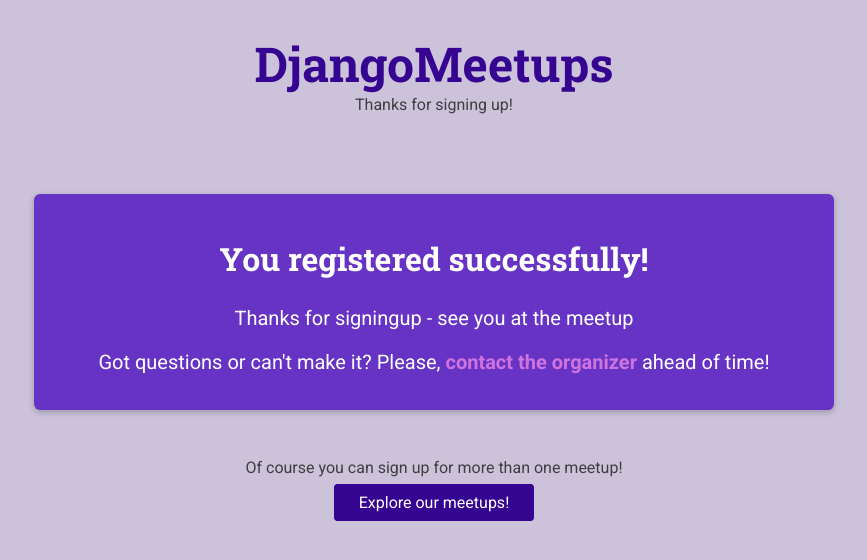
After one commit to fabiosoaresf/Deep-Learning-Specialization-1-Neural-Networks-and-Deep-Learning, a Django app: template django_course_site/meetups/templates/meetups/registration-success.html in a window 1280 px wide. The commit adds this page. Shown: the top 560 px of the page, without its empty margins (206-1073 px from the left). Run offline with Django 4.2, Linux system fonts and the light colour scheme; the template is opened without the code that fills it, so the values that code supplies are empty.

Commit message:
adding images

```diff
--- /dev/null
+++ b/django_course_site/meetups/forms.py
@@ -0,0 +1,5 @@
+from django import forms
+
+
+class RegistrationForm(forms.Form):  # Django is inferring this form from class 'Participant'
+    email = forms.EmailField(label='Your email')
--- /dev/null
+++ b/django_course_site/meetups/static/meetups/styles/registration-confirmation.css
@@ -0,0 +1,37 @@
+main {
+  text-align: center;
+}
+
+#confirmation {
+  max-width: 50rem;
+  margin: 3rem auto;
+  box-shadow: 0 2px 6px rgba(0, 0, 0, 0.25);
+  padding: 1rem;
+  background-color: #6633c4;
+  border-radius: 6px;
+  color: white
+}
+
+#confirmation h2 {
+  color: inherit;
+  font-size: 2rem;
+}
+
+#confirmation p {
+  font-size: 1.25rem;
+}
+
+#confirmation p a {
+  color: #cf74df;
+  text-decoration: none;
+  font-weight: bold;
+}
+
+#continue p {
+  margin: 2rem 0;
+}
+
+#continue .btn {
+  font-size: 1.5rem;
+  padding: 1rem 2rem;
+}
--- a/django_course_site/meetups/templates/meetups/index.html
+++ b/django_course_site/meetups/templates/meetups/index.html
@@ -8,11 +8,11 @@
 {% endblock %}
 
 {% block main_heading %}
-    <h1>We got great meetups coming up! BLOCK</h1>
+    <h1>We got great meetups coming up!</h1>
 {% endblock %}
 
 {% block header_content %}
-    <p>Find the one that best suits your needs! BLOCK</p>
+    <p>Find the one that best suits your needs!</p>
 {% endblock %}
 
 {% block body %}
--- /dev/null
+++ b/django_course_site/meetups/templates/meetups/registration-success.html
@@ -0,0 +1,27 @@
+{% extends 'meetups/base/base.html' %}
+
+{% load static %}
+
+{% block title %}You registered successfully{% endblock %}
+
+{% block site_css %}
+    <link rel="stylesheet" href="{% static 'meetups/styles/registration-confirmation.css' %}">
+{% endblock %}
+
+{% block main_heading %}
+    Thanks for signing up!
+{% endblock %}
+
+
+{% block body %}
+    <section id="confirmation">
+        <h2>You registered successfully!</h2>
+        <p>Thanks for signingup - see you at the meetup</p>
+        <p>Got questions or can't make it? Please, <a href="mailto:{{ organizer_email }}">contact the organizer</a> ahead of time!</p>
+    </section>
+
+    <section>
+        <p>Of course you can sign up for more than one meetup!</p>
+        <p><a href="/meetups" class="btn">Explore our meetups!</a></p>
+    </section>
+{% endblock %}
--- a/django_course_site/meetups/urls.py
+++ b/django_course_site/meetups/urls.py
@@ -4,6 +4,7 @@ from . import views
 
 urlpatterns = [
     path('meetups/', views.index, name='all-meetups'),  # our-domain.com/meetups
+    path('meetup/<slug:meetup_slug>/success', views.confirm_registration, name='confirm-registration'),
     path('meetup/<slug:meetup_slug>', views.meetup_detail, name='meetup-detail'),  # our-domain.com/meetup/<dynamic-path-segment>
 
     path('meetups/myfirstjson', views.my_first_json)  # our-domain.com/meetups/myfirstjson
```
Also changed, not shown: django_course_site/meetups/templates/meetups/meetup-detail.html (+13 -2 lines), django_course_site/meetups/views.py (+25 -9 lines), README.md, 3 other files.
